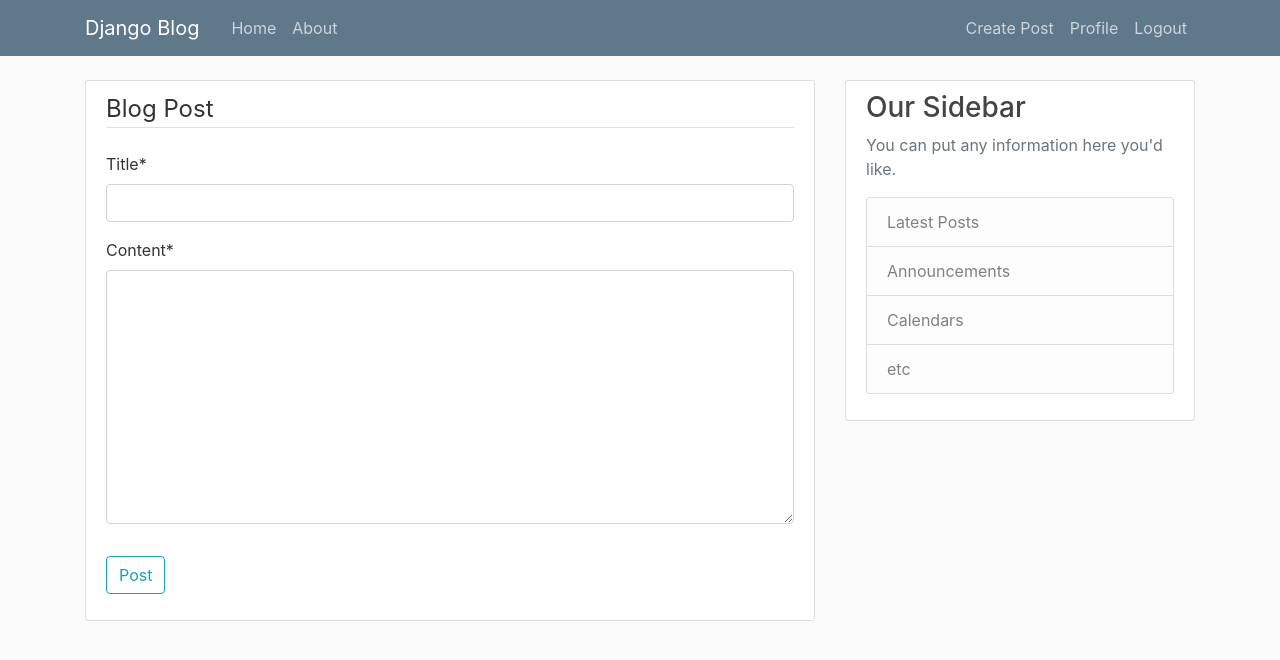
After one commit to Hassan-Qureshi/django-blog-app, a Django app: page /post/new/ in a window 1280 px wide. The commit adds this page. Shown: the top 660 px of the page. Run offline with Django 3.2, Linux system fonts and the light colour scheme; a user stored in the database is signed in; tables that the repository leaves empty hold one stand-in row (values such as "Sample post"); some libraries are stand-ins or nearby versions.

Commit message:
Added CRUD functionality for blog

```diff
--- a/blog/models.py
+++ b/blog/models.py
@@ -1,12 +1,16 @@
 from django.db import models
 from django.utils import timezone
 from django.contrib.auth.models import User
-
+from django.urls import reverse
 
 # Create your models here.
+
 
 class Post(models.Model):
     title = models.CharField(max_length=100)
     author = models.ForeignKey(to=User, on_delete=models.CASCADE)
     date_posted = models.DateTimeField(default=timezone.now)
     content = models.TextField()
+
+    def get_absolute_url(self):
+        return reverse(viewname='post-detail', kwargs={'pk': self.pk})
--- a/blog/templates/blog/base.html
+++ b/blog/templates/blog/base.html
@@ -34,6 +34,7 @@
             <!-- Navbar Right Side -->
             <div class="navbar-nav">
               {% if user.is_authenticated %}
+                <a class="nav-item nav-link" href="{% url 'post-create' %}">Create Post</a>
                 <a class="nav-item nav-link" href="{% url 'profile' %}">Profile</a>
                 <a class="nav-item nav-link" href="{% url 'log-out' %}">Logout</a>
               {% else %}
--- /dev/null
+++ b/blog/templates/blog/post_create.html
@@ -0,0 +1,18 @@
+{% extends 'blog/base.html' %}
+{% load crispy_forms_tags %}
+{% block content %}
+<div class="content-section">
+    <form method="post">
+        {% csrf_token %}
+        <fieldset class="form-group">
+            <legend class="border-bottom mb-4">Blog Post</legend>
+            {{ form |crispy }}
+        </fieldset>
+        <div class="form-group">
+            <button class="btn btn-outline-info" type="submit">Post</button>
+        </div>
+    </form>
+</div>
+
+
+{% endblock content %}
--- a/blog/templates/blog/post_detail.html
+++ b/blog/templates/blog/post_detail.html
@@ -7,6 +7,12 @@
           <a class="mr-2" href="#">{{ object.author }}</a>
           <small class="text-muted">{{ object.date_posted | date:"F d, Y"}}</small>
         </div>
+        {% if object.author == user %}
+        <div>
+            <a class="btn btn-danger btn-sm mt-2 mb-2" href="{% url 'post-delete' object.id %}">Delete</a>
+            <a class="btn btn-secondary btn-sm mt-2 mb-2" href="{% url 'post-update' object.id %}">Update</a>
+        </div>
+        {% endif %}
         <h2 class="article-title">{{ object.title }}</h2>
         <p class="article-content">{{ object.content }}</p>
       </div>
--- a/blog/urls.py
+++ b/blog/urls.py
@@ -1,10 +1,13 @@
 from django.urls import path, include
-from .views import PostListView, PostDetailView
+from .views import PostListView, PostDetailView, PostCreateView, PostUpdateView, PostDeleteView
 from . import views
 
 urlpatterns = [
     # path('', views.home, name='blog-home'),
     path('', PostListView.as_view(), name='blog-home'),
-    path('post/<int:pk>', PostDetailView.as_view(), name='post-detail'),
+    path('post/new/', PostCreateView.as_view(), name='post-create'),
+    path('post/<int:pk>/', PostDetailView.as_view(), name='post-detail'),
+    path('post/<int:pk>/update/', PostUpdateView.as_view(), name='post-update'),
+    path('post/<int:pk>/delete/', PostDeleteView.as_view(), name='post-delete'),
     path('about/', views.about, name='blog-about')
  ]
--- a/blog/views.py
+++ b/blog/views.py
@@ -1,17 +1,20 @@
 from django.shortcuts import render
 from django.http import HttpResponse
 from .models import Post
+from django.contrib.auth.mixins import LoginRequiredMixin, UserPassesTestMixin
 from django.views.generic import (
     ListView,
     DetailView,
-    CreateView
+    CreateView,
+    UpdateView,
+    DeleteView
 )
 
 
 def home(request):
     context = {
-            'data': Post.objects.all()
-        }
+        'data': Post.objects.all()
+    }
     return render(request, 'blog/home.html', context=context)
 
 
@@ -32,9 +35,53 @@ class PostDetailView(DetailView):
     # we will not be setting context_object_name
 
 
-class PostCreateView(CreateView):
+# Using `LoginRequiredMixin` because we want to validate if the user is logged in or not.
+class PostCreateView(LoginRequiredMixin, CreateView):
+    # We need to create the post so there will be a form for this we only need fields which should be in the form
     model = Post
     fields = ['title', 'content']
+    template_name = 'blog/post_create.html'
+
+    def form_valid(self, form):
+        """
+        Overriding form method because there should be a user who create the post and
+        that user should be logged in user.
+        """
+        form.instance.author = self.request.user
+        return super().form_valid(form)
+
+
+class PostUpdateView(LoginRequiredMixin, UserPassesTestMixin, UpdateView):
+    model = Post
+    fields = ['title', 'content']
+    template_name = 'blog/post_create.html'
+
+    def form_valid(self, form):
+        form.instance.author = self.request.user
+        return super().form_valid(form)
+    # In order to stop other users to edit your post we have to extend class-based view to UserPassesTestMixin
+    # and override the following method
+
+    def test_func(self):
+        # Get the post being updated
+        post = self.get_object()
+        if self.request.user == post.author:
+            return True
+        return False
+
+
+class PostDeleteView(LoginRequiredMixin, UserPassesTestMixin, DeleteView):
+    model = Post
+    template_name = 'blog/post_delete.html'
+    # success_url is required because once post is deleted it will automatically redirected towards home page
+    success_url = '/'
+
+    def test_func(self):
+        # Get the post being updated
+        post = self.get_object()
+        if self.request.user == post.author:
+            return True
+        return False
 
 
 def about(request):
@@ -42,4 +89,5 @@ def about(request):
 
 
 def welcome(request):
-    return HttpResponse('Welcome page')
+    if request:
+        return HttpResponse('Welcome page')
```
Also changed, not shown: blog/templates/blog/post_delete.html (added, +17 -0 lines), 1 other file.
